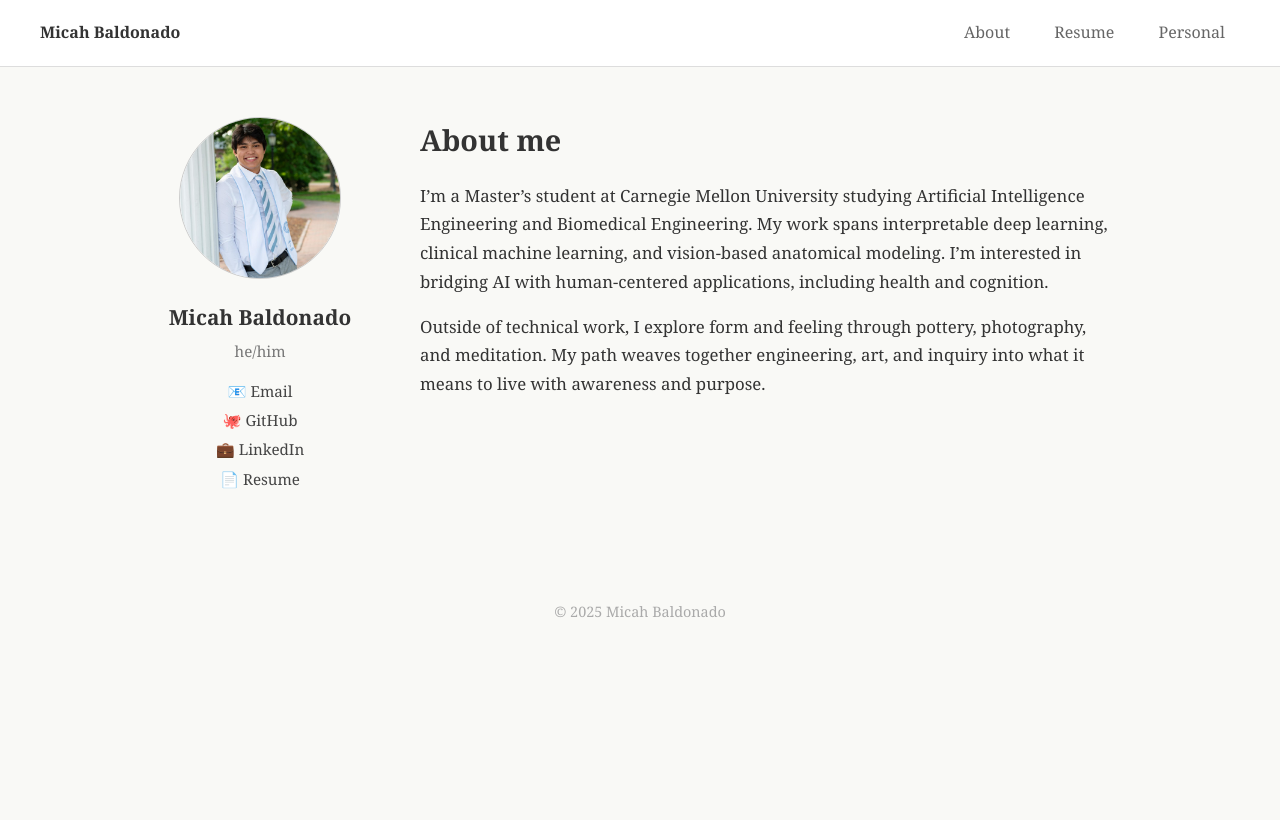
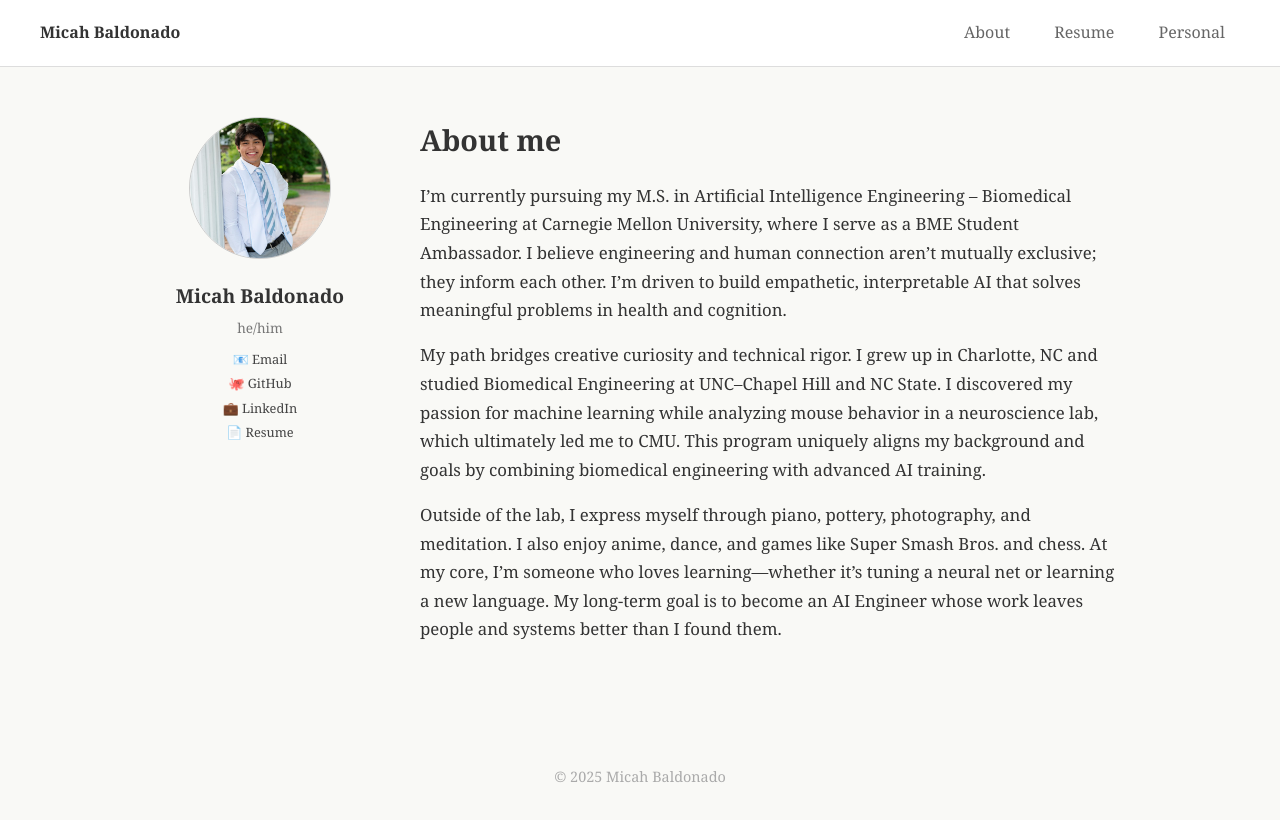
Before and after one commit to micahbaldonado/micahbaldonado.github.io, a plain HTML site: page index.html in a window 1280 px wide. Drawn offline with Linux system fonts and the light colour scheme.

Commit message:
Update index.html

```diff
--- a/index.html
+++ b/index.html
@@ -38,8 +38,8 @@
       text-align: center;
     }
     .profile-pic img {
-      width: 160px;
-      height: 160px;
+      width: 140px;
+      height: 140px;
       border-radius: 50%;
       object-fit: cover;
       border: 1px solid #ccc;
@@ -48,20 +48,20 @@
       margin-top: 15px;
     }
     .profile-meta h2 {
-      font-size: 1.3em;
+      font-size: 1.2em;
       margin: 0;
     }
     .profile-meta p {
-      font-size: 0.95em;
+      font-size: 0.85em;
       color: #777;
-      margin: 5px 0 15px;
+      margin: 5px 0 10px;
     }
     .profile-links a {
       display: block;
-      font-size: 0.95em;
+      font-size: 0.8em;
       color: #444;
       text-decoration: none;
-      margin: 5px 0;
+      margin: 4px 0;
     }
     .about-text {
       flex: 1;
@@ -109,8 +109,9 @@
 
     <div class="about-text">
       <h1>About me</h1>
-      <p>I’m a Master’s student at Carnegie Mellon University studying Artificial Intelligence Engineering and Biomedical Engineering. My work spans interpretable deep learning, clinical machine learning, and vision-based anatomical modeling. I’m interested in bridging AI with human-centered applications, including health and cognition.</p>
-      <p>Outside of technical work, I explore form and feeling through pottery, photography, and meditation. My path weaves together engineering, art, and inquiry into what it means to live with awareness and purpose.</p>
+      <p>I’m currently pursuing my M.S. in Artificial Intelligence Engineering – Biomedical Engineering at Carnegie Mellon University, where I serve as a BME Student Ambassador. I believe engineering and human connection aren’t mutually exclusive; they inform each other. I’m driven to build empathetic, interpretable AI that solves meaningful problems in health and cognition.</p>
+      <p>My path bridges creative curiosity and technical rigor. I grew up in Charlotte, NC and studied Biomedical Engineering at UNC–Chapel Hill and NC State. I discovered my passion for machine learning while analyzing mouse behavior in a neuroscience lab, which ultimately led me to CMU. This program uniquely aligns my background and goals by combining biomedical engineering with advanced AI training.</p>
+      <p>Outside of the lab, I express myself through piano, pottery, photography, and meditation. I also enjoy anime, dance, and games like Super Smash Bros. and chess. At my core, I’m someone who loves learning—whether it’s tuning a neural net or learning a new language. My long-term goal is to become an AI Engineer whose work leaves people and systems better than I found them.</p>
     </div>
   </div>
 
```
